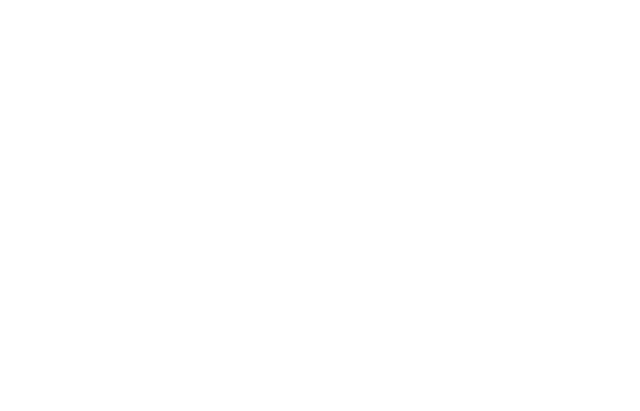
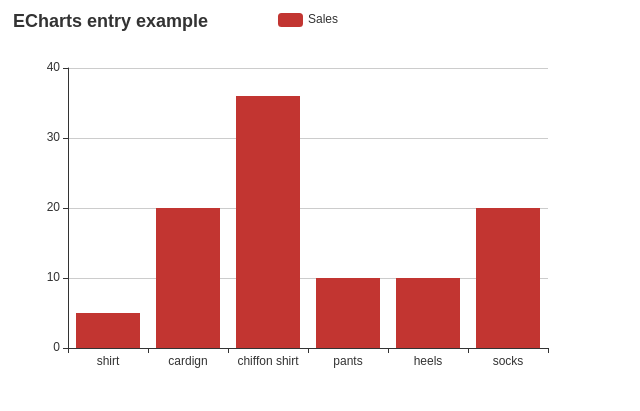
Before and after one commit to josephmtinangi/learn-echarts, a plain HTML site: page index.html in a window 1280 px wide. Shown: the whole page, without its empty margins (0-640 px from the left). Drawn offline with Linux system fonts and the light colour scheme.

Commit message:
Draw a simple bar graph

```diff
--- a/index.html
+++ b/index.html
@@ -10,5 +10,9 @@
 </head>
 <body>
 
+<div id="main" style="width: 600px;height:400px;"></div>
+
+<script src="/js/all.js"></script>
+
 </body>
 </html>
--- /dev/null
+++ b/js/all.js
@@ -0,0 +1,22 @@
+var myChart = echarts.init(document.getElementById('main'));
+
+var option = {
+    title: {
+        text: 'ECharts entry example'
+    },
+    tooltip: {},
+    legend: {
+        data: ['Sales']
+    },
+    xAxis: {
+        data: ["shirt", "cardign", "chiffon shirt", "pants", "heels", "socks"]
+    },
+    yAxis: {},
+    series: [{
+        name: 'Sales',
+        type: 'bar',
+        data: [5, 20, 36, 10, 10, 20]
+    }]
+};
+
+myChart.setOption(option);
```
